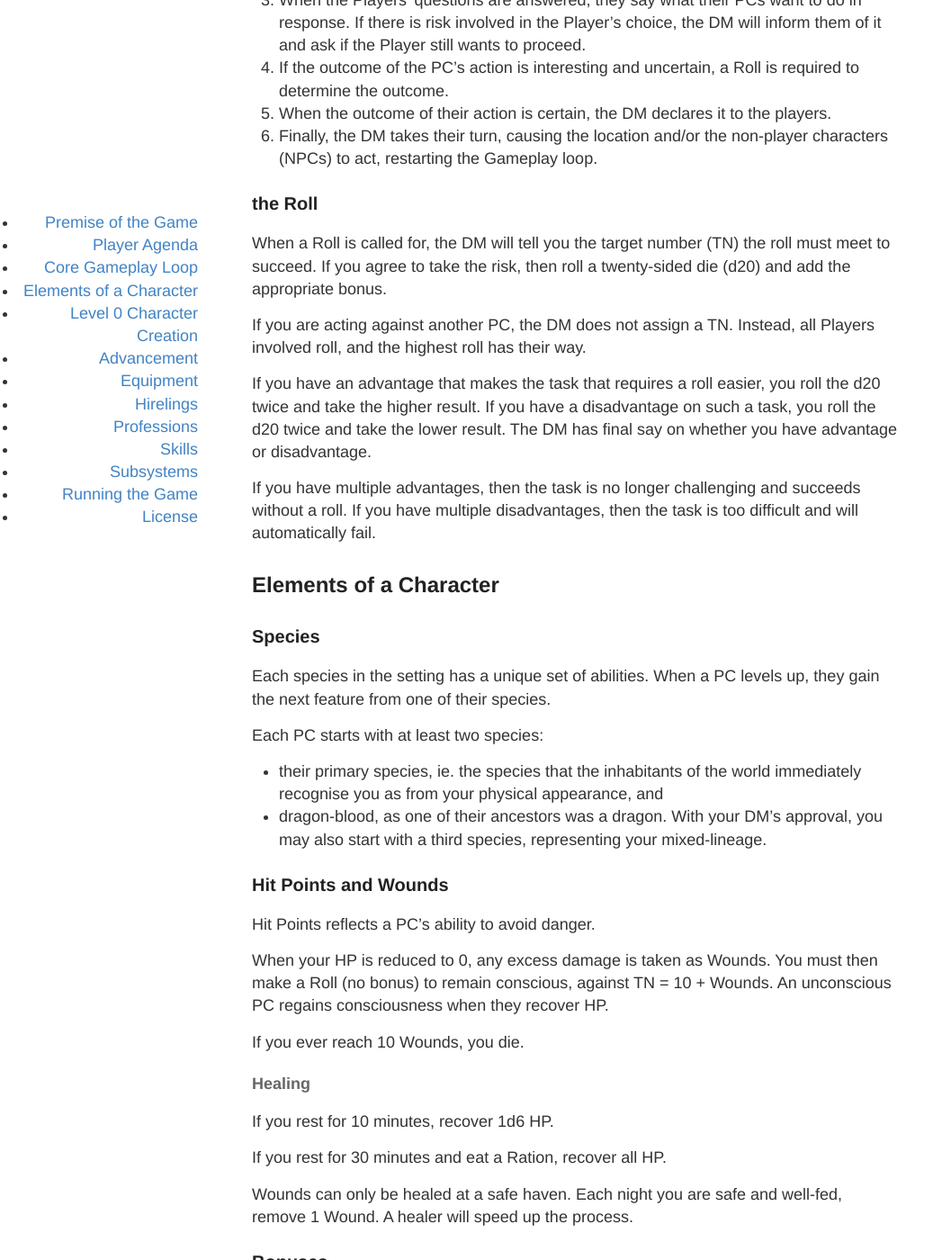
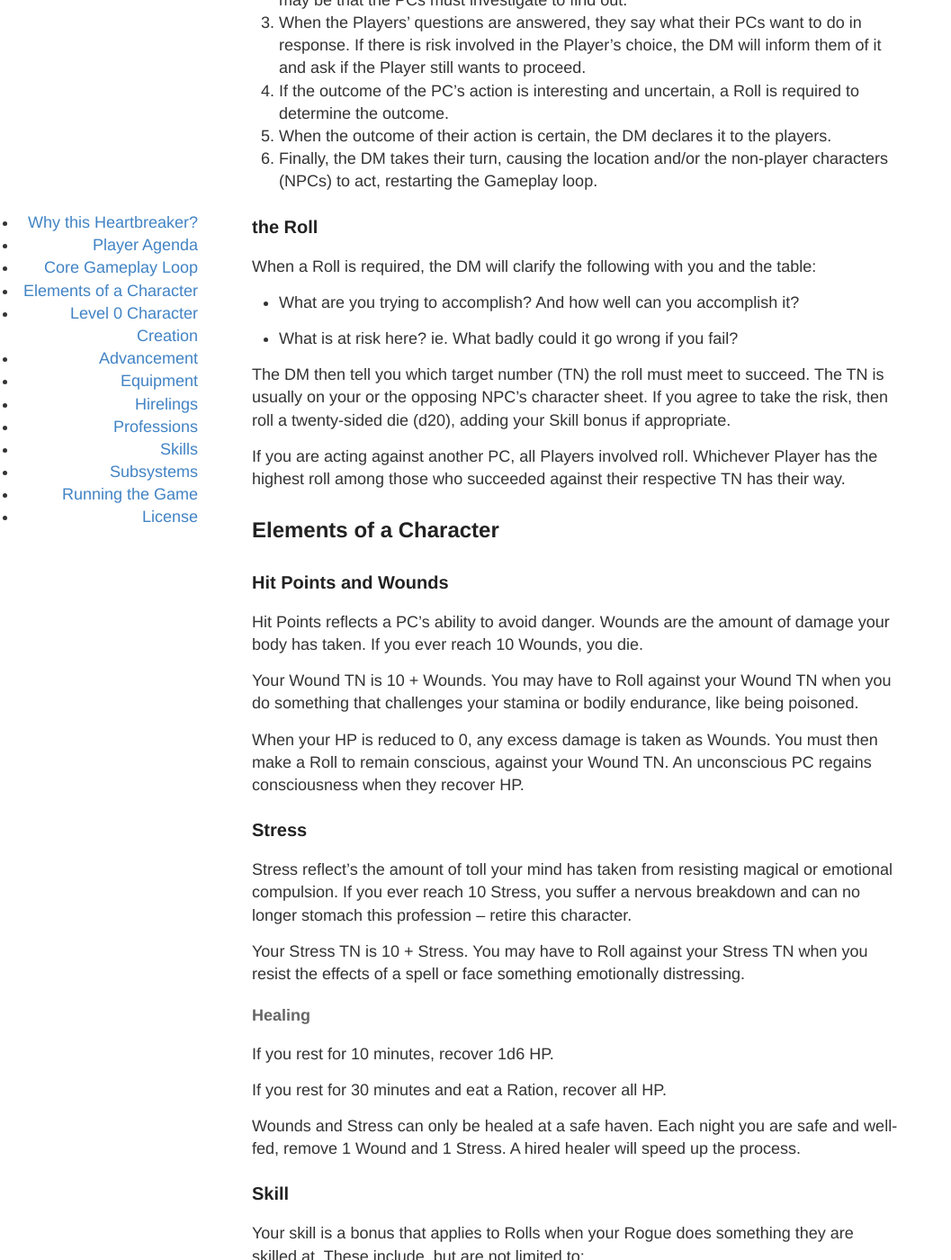
Before and after one commit to zechlau14/zechlau14.github.io, a Jekyll site: the page built from projects/heartbreaker.md, in a window 1280 px wide and 1400 px high, scrolled down 1672 px. Shown: the whole window at 90% size, without its empty margins (0-1057 px from the left). Built offline with Jekyll 4.4.1, drawn with Linux system fonts in a browser that asks for light colours; some of the changed text lies outside the part shown.

Commit message:
updating heartbreaker to more odd-like

```diff
--- a/projects/heartbreaker.md
+++ b/projects/heartbreaker.md
@@ -6,17 +6,17 @@ category: RPG fantasy action-adventure D&D DnD work-in-progress heartbreaker
 
 Last updated: April 19th, 2024
 
-It seems that everyone in this corner of the internet has published their own house rules for the dungeon-based fantasy RPG. Here I shall do the same. These rules take inspiration from Searchers of the Unknown (SOTU) and the Goblin Laws of Gaming (GLOG).
+It seems that everyone in this corner of the internet has published their own house rules for the dungeon-based fantasy RPG. Here I shall do the same. These rules take inspiration from Searchers of the Unknown (SOTU), Into the Odd and the Goblin Laws of Gaming (GLOG).
 
 # WIP Title: Goblins and Dragons
 
-## Premise of the Game
+## Why this Heartbreaker?
 
 Every hack of the most popular tabletop role-playing game of the 20th century always seems to focus on the first D in its name -- the dungeons. In fact, I even called it the "dungeon-based fantasy RPG" in an earlier draft. To make this hack stand out, I will instead focus on the second D -- the dragons.
 
 Every player character (PC) has dragon-blood in them. Subconsciously this dragon-blood drives them toward acquiring gold. The Dragon-blood causes PCs to grow more powerful when they hoard gold. In terms of mechanics, this means "gold for XP". There is no "carousing" requirement, because the treasure must be hoarded. If a PC's hoard decreases below a level's threshold, either by the PC spending it or it being stolen/destroyed, then the PC loses access to that level's abilities until they rebuild their hoard.
 
-PCs may choose to embrace the dragon abilities, becoming more and more dragon-like, or they may choose to remain rooted in whatever species they chose at character creation. Mechanically, this means "Race as class". Beyond their racial abilities, each PC is a tomb-raiding rogue, with diegetic options to specialise.
+PCs may choose to embrace the dragon abilities, becoming more and more dragon-like, or they may choose to remain rooted in whatever species they chose at character creation. Mechanically, this means "Race as class". Beyond their racial abilities, each PC is a member of that legal get rich quick if you don't die profession -- archaelogist (read: tomb-raiding **rogue**).
 
 As for the setting, the world is littered with tombs of treasure. The largest religion believes that gold is the foundation for a good afterlife, and one must be buried with it. They also believe in binding servants into service in the afterlife, burying them together with their masters and animating the corpses to protect the tombs. Gold is reserved for the dead, the living use the silver standard.
 
@@ -44,33 +44,31 @@ The game is played in turns. Turns usually go like this.
 
 ### the Roll
 
-When a Roll is called for, the DM will tell you the target number (TN) the roll must meet to succeed. If you agree to take the risk, then roll a twenty-sided die (d20) and add the appropriate bonus.
+When a Roll is required, the DM will clarify the following with you and the table:
 
-If you are acting against another PC, the DM does not assign a TN. Instead, all Players involved roll, and the highest roll has their way.
+* What are you trying to accomplish? And how well can you accomplish it?
 
-If you have an advantage that makes the task that requires a roll easier, you roll the d20 twice and take the higher result. If you have a disadvantage on such a task, you roll the d20 twice and take the lower result. The DM has final say on whether you have advantage or disadvantage.
+* What is at risk here? ie. What badly could it go wrong if you fail?
 
-If you have multiple advantages, then the task is no longer challenging and succeeds without a roll. If you have multiple disadvantages, then the task is too difficult and will automatically fail.
+The DM then tell you which target number (TN) the roll must meet to succeed. The TN is usually on your or the opposing NPC's character sheet. If you agree to take the risk, then roll a twenty-sided die (d20), adding your Skill bonus if appropriate.
+
+If you are acting against another PC, all Players involved roll. Whichever Player has the highest roll among those who succeeded against their respective TN has their way.
 
 ## Elements of a Character
 
-### Species
-
-Each species in the setting has a unique set of abilities. When a PC levels up, they gain the next feature from one of their species.
-
-Each PC starts with at least two species:
-
-* their primary species, ie. the species that the inhabitants of the world immediately recognise you as from your physical appearance, and
-* dragon-blood, as one of their ancestors was a dragon.
-  With your DM's approval, you may also start with a third species, representing your mixed-lineage.
-
 ### Hit Points and Wounds
 
-Hit Points reflects a PC's ability to avoid danger.
+Hit Points reflects a PC's ability to avoid danger.  Wounds are the amount of damage your body has taken. If you ever reach 10 Wounds, you die.
 
-When your HP is reduced to 0, any excess damage is taken as Wounds. You must then make a Roll (no bonus) to remain conscious, against TN = 10 + Wounds. An unconscious PC regains consciousness when they recover HP.
+Your Wound TN is 10 + Wounds. You may have to Roll against your Wound TN when you do something that challenges your stamina or bodily endurance, like being poisoned.
 
-If you ever reach 10 Wounds, you die.
+When your HP is reduced to 0, any excess damage is taken as Wounds. You must then make a Roll to remain conscious, against your Wound TN. An unconscious PC regains consciousness when they recover HP.
+
+### Stress
+
+Stress reflect's the amount of toll your mind has taken from resisting magical or emotional compulsion. If you ever reach 10 Stress, you suffer a nervous breakdown and can no longer stomach this profession -- retire this character.
+
+Your Stress TN is 10 + Stress. You may have to Roll against your Stress TN when you resist the effects of a spell or face something emotionally distressing.
 
 #### Healing
 
@@ -78,20 +76,18 @@ If you rest for 10 minutes, recover 1d6 HP.
 
 If you rest for 30 minutes and eat a Ration, recover all HP.
 
-Wounds can only be healed at a safe haven. Each night you are safe and well-fed, remove 1 Wound. A healer will speed up the process.
+Wounds and Stress can only be healed at a safe haven. Each night you are safe and well-fed, remove 1 Wound and 1 Stress. A hired healer will speed up the process.
 
-### Bonuses
+### Skill
 
-* Attack: to weapon attacks, combat stunts, using brute force on an object
-* Armor: to yourself against weapon attacks or combat stunts
-* Move: to difficult movements like acting quickly in combat, fleeing a monster, moving stealthily.
-* Save: to resist magic or emotional compulsions
+Your skill is a bonus that applies to Rolls when your Rogue does something they are skilled at. These include, but are not limited to:
 
-### Drives and Luck
-
-Besides your Draconic greed for gold, you have other drives pushing you to this life of adventure and risk. Examples: "seek knowledge", "help the innocent", "get ladies", "protect my friend" etc.
-
-Whenever you make a sacrifice or invite trouble in pursuit of one of your Drives, fate smiles on you, gain one Luck point (to a max of 3). When you make a Roll without advantage, you may spend one Luck point to gain advantage to the roll.
+* Acrobatic Movements
+* Stealth
+* Fleeing
+* Attacks
+* Unarmored Defence
+- Combat Maneuvers
 
 ### Inventory
 
@@ -101,14 +97,12 @@ PCs have different types of Inventory Slots.
   These represent items that you are carrying in hand or on an easily accessible part of your body, such as a lasso hanging from your belt, the quiver for your bow, or an arming sword in its sheath by your side. These can be accessed at any time.
 
 * 6 Body Slots
-  These represent items worn on your person, such as any armor or headwear. Your regular clothes do not count towards these slots. Each piece of armor that you wear gives you a +1 to your Armor bonus, but a -1 penalty to your Move bonus.
-  If you do not wear full armor, you may use these slots to store other objects if you can justify wearing them on your person. Slots used in this manner will also cause a -1 Move penalty.
+  These represent items worn on your person, such as any armor or headwear. Regular clothes do not count towards these. Each piece of armor worn gives a +1 to your Armor bonus and to your Encumberance.
+  If you do not wear full armor, you may use these slots to store other objects if you can justify wearing them on your person. Getting these items ready for use requires at least one combat turn. Each slot used in this manner contributes 1 to your Encumberance.
 
-* 8 Backpack Slots
+* 9 Backpack Slots
   These represent items carried in a backpack. Getting these items out requires at least one combat turn.
-  6 slots fit well in the backpack. But you can overstuff the backpack with an extra two slots -- each of these slots used causes a -1 Move penalty.
-
-Note: If you reach -5 Move, you are too encumbered and can only move slowly.
+  6 slots fit well in the backpack. But you can overstuff the backpack with an extra three slots -- each of these slots used causes a -1 Move penalty.
 
 An Inventory Slot can contain
 
@@ -117,18 +111,38 @@ An Inventory Slot can contain
 * 0.5 Heavy (2-handed) Weapon, e.g. greatsword
 * 100 Coins
 
+### Armor and Encumberance
+
+Your Armor bonus is added to Rolls made to avoid damage from opposing Attacks and combat maneuvers when wearing armor.
+
+Your Encumberance TN = 10 + Encumberance. You may have to Roll against your Encumberance TN when you are making movements in which your gear might weigh you down, such as leaping across a large chasm or sneaking up to a guard.
+
+### Species
+
+Each species in the setting has a unique set of abilities. When you level up, gain the next feature from one of your species.
+
+Each PC starts with at least two species:
+
+- their primary species, ie. the species that the inhabitants of the world immediately recognise you as from your physical appearance, and
+- dragon-blood, as one of their ancestors was a dragon.
+
+With your DM's approval, you may also start with a third species, representing your mixed-lineage.
+
+### Your Rogue Talents
+
+Each Rogue has their talents. When you level up, you gain another talent.
+
+### Arcane Dooms
+
+Magic is dangerous, even for the most skilled of wizards. If you channel great arcane power and it goes extremely wrong, mark the first unmarked Doom on the list.
+
+1. Drop to 0 HP, and Roll vs. your Wound TN to prevent passing out.
+2. Each subsequent time you cast, Roll vs. your Willpower TN. If you fail, the spell fizzles out.
+3. Lose the ability to cast spells permanently.
+
 ### Your Hoard
 
 As a dragon-blood, you hoard treasure just as much as gold. When your party come away with a valuable treasure, decide which of you will keep it. (You may need to negotiate and trade gold and treasure around to ensure fairness.) Whoever keeps the treasure writes it down on their sheet in this section, and they gain the its value in XP.
-
-### Your Prepared Spells and Dooms
-
-Your character may bond to a number of spells equal to their level. Record them here.
-If they encounter any Arcane Dooms, record them here too.
-
-### Your Talents
-
-Your character may have a number of talents equal to their level. Record them here.
 
 ## Level 0 Character Creation
 
@@ -138,26 +152,25 @@ Your character may have a number of talents equal to their level. Record them he
    * Halfling
 2. Roll a four-sided dice (d4) for your Maximum Hit Points (Max HP).
 3. Your stats start at 0.
-   * Attack  0
+   * Wounds 0
+   * Stress 0
+   * Skill 0
    * Armor  0
-   * Move 0
-   * Wounds 0
    * Encumberance 0
-   * Save  0
 4. Roll up or choose your former profession.
 5. Fill in your inventory with
    * 3 days of rations (1 slot)
    * 3 torches (1 slot)
    * A d6 weapon (1 slot)
    * 2 random items (2 slots)
-   * 3d6 copper.
-6. Give your PC a name. If you already know what drives them to adventure, you may record it at this time.
+   * 1 Coin
+6. Give your PC a name.
 
 ## Advancement
 
 Your hoard determines your level, and hence your PC's base power level.
 
-| Level | Hoard (cp) |
+| Level | Hoard (gp) |
 | ----- | ---------- |
 | 1     | 1000       |
 | 2     | 3000       |
@@ -167,9 +180,7 @@ Your hoard determines your level, and hence your PC's base power level.
 When you level up, you gain the following:
 
 * Increase your HP by d4
-* Increase your Attack bonus by 1
-* Increase your Save bonus by 1
-* Gain one Mana Die
+* Increase your Skill bonus by 1
 * Gain one new Species feature, choosing from the next available features of your species.
 
 After Level 4, every time you increase your hoard by 1000gp, you may swap out one of your species feature for any other available to you.
@@ -180,7 +191,7 @@ Spells are imprisoned spirits that are summoned forth for a specific purpose wit
 
 Anyone can cast spells if they have (1) a Spell (usually in the form of a scroll or wand), and (2) Mana Dice to spare. Magical Species, like Dragons, gain innate Mana Dice as they level up. Everyone else has to find magical items that give them Mana Dice.
 
-To cast a spell, PCs must hold the spell's container in hand, then select its target and how many MD you want to invest. Then roll the invested MD. Dice showing 1, 2 or 3 are returned to your mana pool, and can be used to cast spells later. Dice that show 4, 5 or 6 are expended until the next morning.
+To cast a spell, PCs must hold the spell's container in hand, then select its target and how many MD you want to invest. Then roll the invested MD. Dice showing 1, 2 or 3 are returned to its mana pool, and can be used to cast spells later. Dice that show 4, 5 or 6 are expended until recharged.
 
 The effect of the spell depends on its description. [dice] refers to the number of rolled MD. [sum] refers to the sum of the rolled MD. Spells do not affect any target unless its [sum] is at least equal to the target's level.
 
@@ -190,23 +201,17 @@ If doubles are rolled, the caster suffers a Mishap -- roll on the Mishap table.
 
 1. Take 1d6 damage
 
-2. Can't cast the same spell until next daily rest
+2. Cannot cast the spell again until the next day
 
-3. Invert spell effect on target.
+3. Invert spell effect on target
 
-4. Randomize spell targets.
+4. Randomize spell targets
 
-5. Magic dice return on 1-2 until end of day.
+5. Magic dice return on 1-2 until end of day
 
 6. Inconvenience related to the spell's effect for \[sum\] days.
 
-**Dooms**
-
-1. Drop to 0 HP, and make a Save vs. Wound to prevent passing out.
-2. Each time you cast, roll a Save. If you fail, the spell fizzles out.
-3. Lose the ability to cast spells permanently.
-
-When you discover a new spell, you must have the spell identified to understand its full effects. However, you may still cast an unidentified spell with a successful Save Roll. If you fail the Roll, you suffer a Mishap instead.
+When you discover a new spell, you must have the spell identified to understand its full effects. However, you may still cast an unidentified spell with a successful Roll against Stress. If you fail the Roll, you suffer a Mishap instead.
 
 #### Magical Items
 
@@ -232,13 +237,29 @@ Magical clothing, like magical robes and pointy hats, are Mana containers. Magic
 
 Each Species has 4 features. The features are gained sequentially.
 
-Each PC has at least two species they may choose from at level up: their primary species and dragon-blood. If in your game, the PC has been biten by a goblin or an undead, those species' features are also available to you.
+Each PC has at least two species they may choose from at level up: their primary species and dragon-blood. If in your game, the PC has been biten by a goblin, you may choose to gain goblin features -- Goblinisation is contagious.
 
 If you wish to play as a further mixed-species character, please discuss with your DM at character generation.
 
+Cat? 2nd magical race?
 
+##### Species Template
 
-Cat? 2nd magical race?
+each template gives +1HP & +1 Initiative?
+
+Starting equipment: item and other animal, linked biologically or otherwise iconic
+
+Starting equipment (addenda): cultural, religious, or problem-approach signifier
+
+A -- Animal nature. Establishes how being this animal works.
+
+A -- Animal feature. Feel free to pull from pop culture as well as biology. If the Animal Nature doesn't provide you anything for combat, this feature should be combat-related.
+
+B -- Animal feature (utility or support)
+
+C -- Animal Feature (combat-related)
+
+D -- Capstone, related to some greater entity
 
 #### Human
 
@@ -278,8 +299,6 @@ You critically succeed Armor rolls on 18, 19 or 20.
 
 D -- Damned Little Buggers
 Whenever a larger enemy misses you with a melee attack, you may force them to make another melee attack against a target within range. It's possible to make enemies hit themselves with this ability.
-
-
 
 #### Really Good Dog
 
@@ -329,8 +348,6 @@ If you refuse or fail this quest, you will be shunned by the Dog Clans of the ci
 
 Strong, magical and extremely greedy for gold. Choose an element: acid, air, fire, ice, lightning, stone and water.
 
-
-
 A -- Goldnose
 You can smell gold, jewels, gem, silver, minerals and crystals of value. If you stand at a crossroads and sniff, the DM will tell you which direction has the most treasure. If you sniff in an empty room, the DM will tell you if you smell the faint odor of potentially buried treasure.
 
@@ -340,8 +357,6 @@ R: 20' cone T: area D:0
 
 Deal \[sum\] damage to anything in the cone. Save for half damage. Wind or Water breath extinguishes all fires smaller than a bonfire. Fire breath sets things on fire. Acid breath bleaches the colour from objects and irritates eyes.
 
-
-
 B -- Draconic Hide
 
 Reduce all incoming damage from your draconic element by 2. If not wearing body armor, Armor +3.
@@ -350,13 +365,9 @@ B -- Dragonspeech
 
 You understand and can use Dragonspeech.
 
-
-
 C -- Retractable Claws and Winglets.
 
 Your claws are weapons that you can instantly extend and retract. Your wings are developed enough to fly for 1d4 rounds, though you cannot hover and must keep moving. Your wings get tired easily so you must take a breather before flying again. Your wings require special clothing and armor to accommodate them.
-
-
 
 D -- Dragon Flight
 
@@ -367,8 +378,6 @@ D -- Draconic Roar
 R: hearing distance T: \[Sum\] HD of creatures D: 10 min / permanent
 
 Targets fear you. Save negates. If \[sum\] is at least 4 times the creature's HD, the duration becomes permanent until they see you doing something that dispels the fear.
-
-
 
 #### Goblin
 
```
